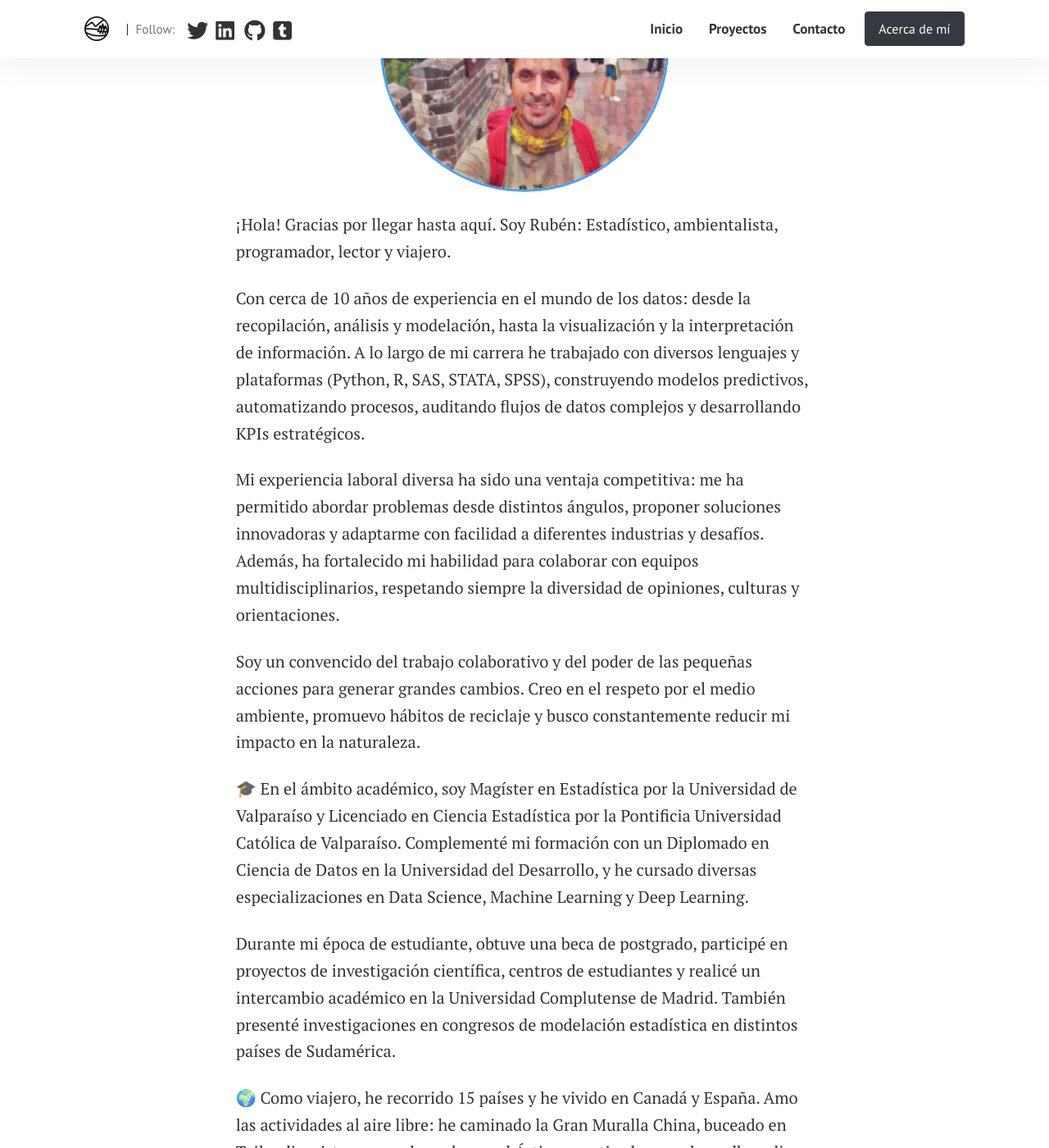
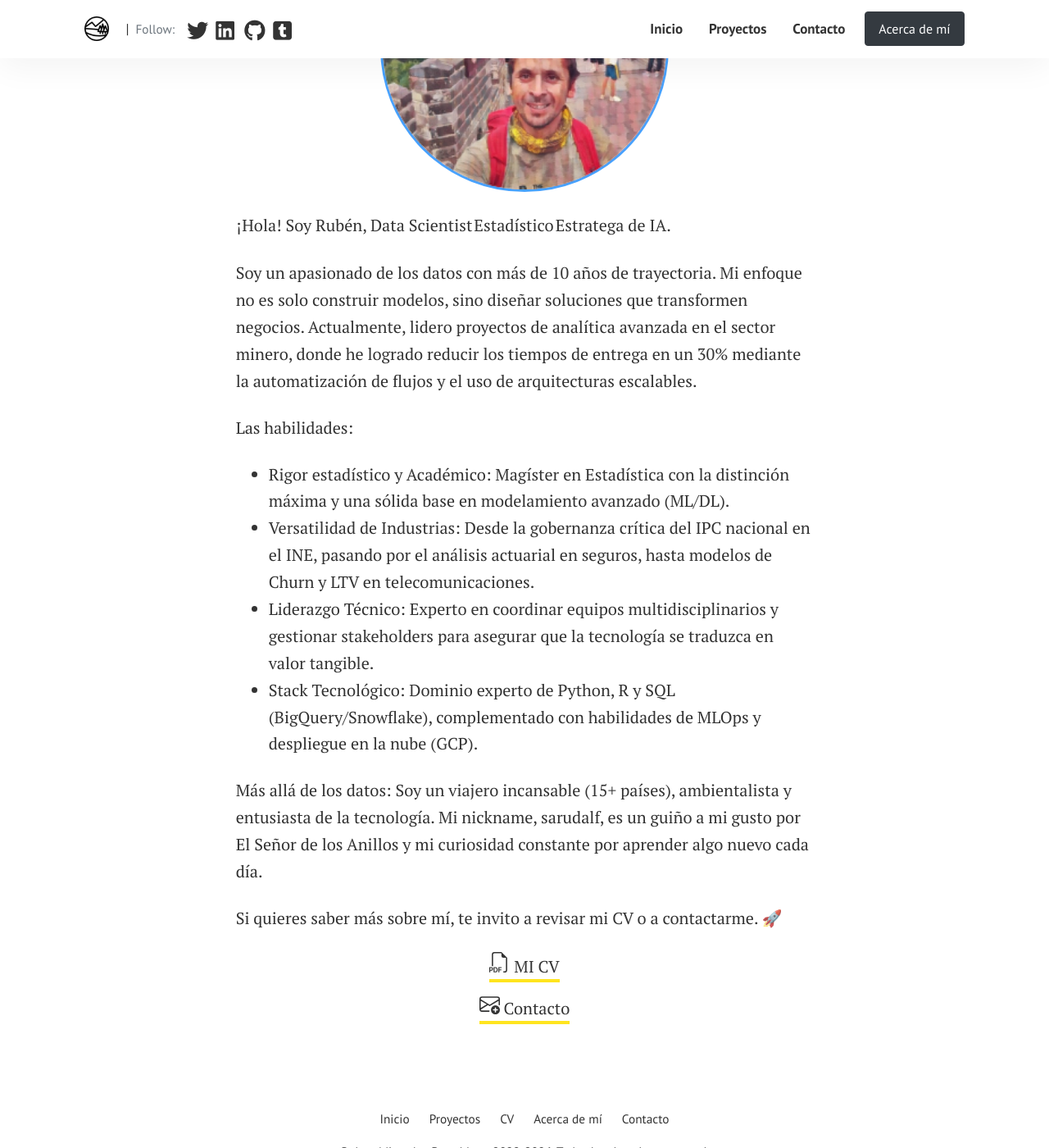
Before and after one commit to sarudalf3/sarudalf3.github.io, a Jekyll site: the page built from pages/about_me.md, in a window 1280 px wide and 1400 px high, scrolled down 314 px. Shown: the whole window at 82% size. Built offline with Jekyll 4.4.1, drawn with Linux system fonts in a browser that asks for light colours; nearby versions of some CDN libraries; some of the changed text lies outside the part shown.

Commit message:
update about me

```diff
--- a/pages/about_me.md
+++ b/pages/about_me.md
@@ -8,31 +8,17 @@ permalink: "/about_me/"
     <img src="/assets/images/about_me.png"  style="width: 400px;"/>
 </div>
 
-¡Hola! Gracias por llegar hasta aquí.
-Soy Rubén: Estadístico, ambientalista, programador, lector y viajero.
+¡Hola! Soy Rubén, Data Scientist | Estadístico | Estratega de IA.
 
-Con cerca de 10 años de experiencia en el mundo de los datos: desde la recopilación, análisis y modelación, hasta la visualización y la interpretación de información.
-A lo largo de mi carrera he trabajado con diversos lenguajes y plataformas (Python, R, SAS, STATA, SPSS), construyendo modelos predictivos, automatizando procesos, auditando flujos de datos complejos y desarrollando KPIs estratégicos.
+Soy un apasionado de los datos con más de 10 años de trayectoria. Mi enfoque no es solo construir modelos, sino diseñar soluciones que transformen negocios. Actualmente, lidero proyectos de analítica avanzada en el sector minero, donde he logrado reducir los tiempos de entrega en un 30% mediante la automatización de flujos y el uso de arquitecturas escalables.
 
-Mi experiencia laboral diversa ha sido una ventaja competitiva: me ha permitido abordar problemas desde distintos ángulos, proponer soluciones innovadoras y adaptarme con facilidad a diferentes industrias y desafíos.
-Además, ha fortalecido mi habilidad para colaborar con equipos multidisciplinarios, respetando siempre la diversidad de opiniones, culturas y orientaciones.
+Las habilidades:
+- Rigor estadístico y Académico: Magíster en Estadística con la distinción máxima y una sólida base en modelamiento avanzado (ML/DL).
+- Versatilidad de Industrias: Desde la gobernanza crítica del IPC nacional en el INE, pasando por el análisis actuarial en seguros, hasta modelos de Churn y LTV en telecomunicaciones.
+- Liderazgo Técnico: Experto en coordinar equipos multidisciplinarios y gestionar stakeholders para asegurar que la tecnología se traduzca en valor tangible.
+- Stack Tecnológico: Dominio experto de Python, R y SQL (BigQuery/Snowflake), complementado con habilidades de MLOps y despliegue en la nube (GCP).
 
-Soy un convencido del trabajo colaborativo y del poder de las pequeñas acciones para generar grandes cambios. Creo en el respeto por el medio ambiente, promuevo hábitos de reciclaje y busco constantemente reducir mi impacto en la naturaleza.
-
-🎓 En el ámbito académico, soy Magíster en Estadística por la Universidad de Valparaíso y Licenciado en Ciencia Estadística por la Pontificia Universidad Católica de Valparaíso.
-Complementé mi formación con un Diplomado en Ciencia de Datos en la Universidad del Desarrollo, y he cursado diversas especializaciones en Data Science, Machine Learning y Deep Learning.
-
-Durante mi época de estudiante, obtuve una beca de postgrado, participé en proyectos de investigación científica, centros de estudiantes y realicé un intercambio académico en la Universidad Complutense de Madrid. También presenté investigaciones en congresos de modelación estadística en distintos países de Sudamérica.
-
-🌍 Como viajero, he recorrido 15 países y he vivido en Canadá y España.
-Amo las actividades al aire libre: he caminado la Gran Muralla China, buceado en Tailandia, visto auroras boreales en el Ártico, practicado rappel, sandboarding, kayaking y trekking en algunos de los rincones más increíbles del planeta.
-
-Durante la cuarentena por Covid-19, aproveché el tiempo para retomar y potenciar el aprendizaje continuo: perfeccioné mis habilidades en programación Python, visualización con Power BI y Tableau, y profundicé en técnicas de machine learning y deep learning. También cursé un bootcamp de Full-Stack Python Developer que impulsó mi perfil como programador.
-
-Hoy me desempeño desarrollando soluciones innovadoras de analítica avanzada en el sector minero: diseño y difundo dashboards estratégicos, implemento pipelines de datos utilizando Snowflake y SAP (PM/MM), transformo información con R/Python y visualizo resultados a través de Power BI.
-
-Ah, y si te preguntas de dónde viene mi nickname sarudalf... es una mezcla de Saruman y Gandalf.
-Porque, claro, no podía faltar un guiño a mi amor por El Señor de los Anillos.
+Más allá de los datos: Soy un viajero incansable (15+ países), ambientalista y entusiasta de la tecnología. Mi nickname, sarudalf, es un guiño a mi gusto por El Señor de los Anillos y mi curiosidad constante por aprender algo nuevo cada día.
 
 Si quieres saber más sobre mí, te invito a revisar mi CV o a contactarme. 🚀
 
```
